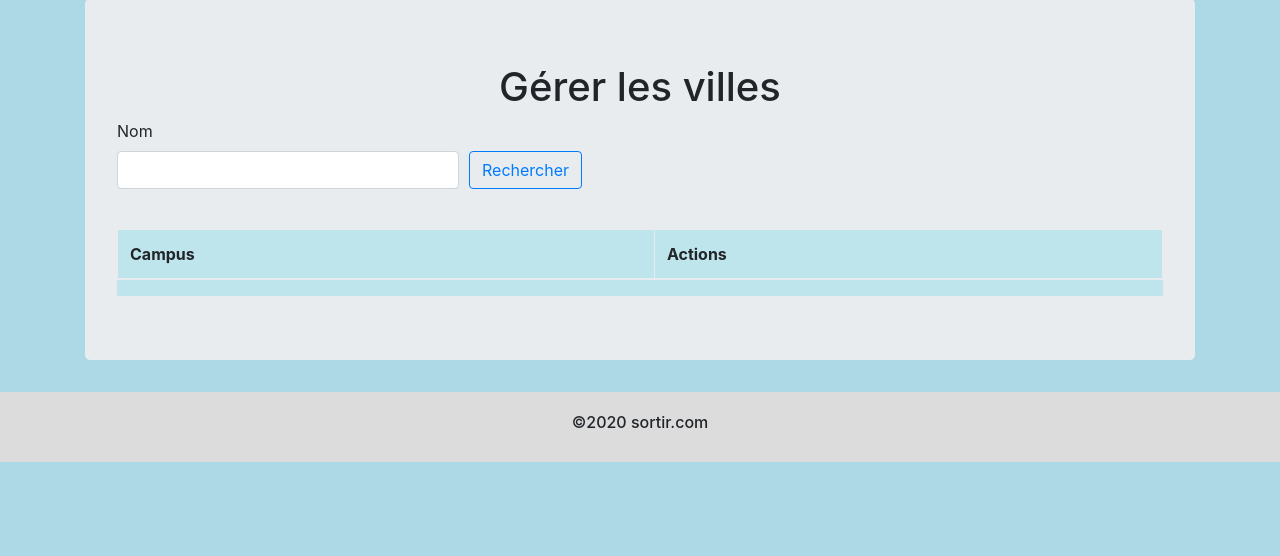
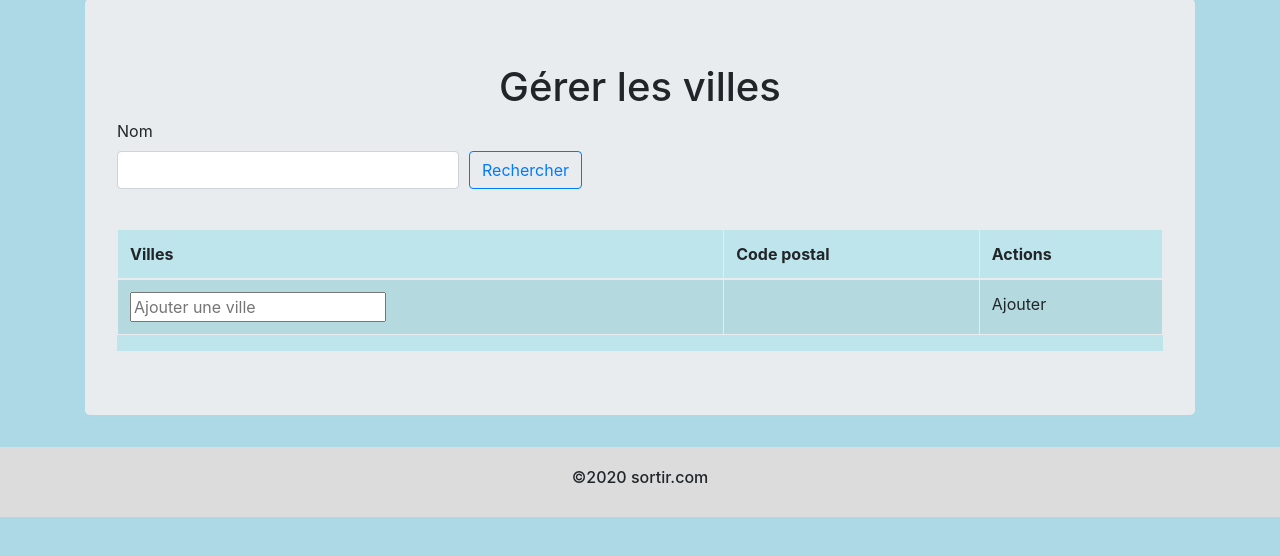
Before and after one commit to lucas5644/sortir.com, a Symfony app: template templates/ville/gestion-villes.html.twig in a window 1280 px wide. Shown: the part 125-681 px from the top of the page. Run offline with Twig, Linux system fonts and the light colour scheme; the template is opened without the code that fills it, so the values that code supplies are empty; form fields are guessed from the names that the template uses; some libraries are stand-ins or nearby versions.

Commit message:
Page gestion des villes

```diff
--- a/src/Controller/MainController.php
+++ b/src/Controller/MainController.php
@@ -63,13 +63,12 @@ class MainController extends AbstractController
             array_push($numeroSortie, $i->getSortie()->getId());
         }
 
-        dump($inscrit);
+        dump($request->get('nomSortie'));
 
         //Afficher un message d'erreur si aucun résultat
         if ($sorties->count() == 0) {
             $this->addFlash('warning', 'Aucun résultat à votre recherche');
         }
-
 
         //renvoyer le formulaire à ma page et mon filtre
         return $this->render('main/index.html.twig', [
--- a/templates/ville/gestion-villes.html.twig
+++ b/templates/ville/gestion-villes.html.twig
@@ -20,10 +20,23 @@
             <table class="table table-striped">
                 <thead>
                 <tr>
-                    <th scope="col">Campus</th>
+                    <th scope="col">Villes</th>
+                    <th scope="col">Code postal</th>
                     <th scope="col">Actions</th>
                 </tr>
                 </thead>
+                {% for ville in listeVilles %}
+                    <tr>
+                        <td>{{ ville.nom }}</td>
+                        <td>{{ ville.codePostal }}</td>
+                        <td></td>
+                    </tr>
+                {% endfor %}
+                <tr>
+                    <td><input name="addVille" id="addVille" placeholder="Ajouter une ville"></td>
+                    <td></td>
+                    <td href="#">Ajouter</td>
+                </tr>
             </table>
         </div>
     </div>
```
Also changed, not shown: src/Controller/VilleController.php (+6 -1 lines).
